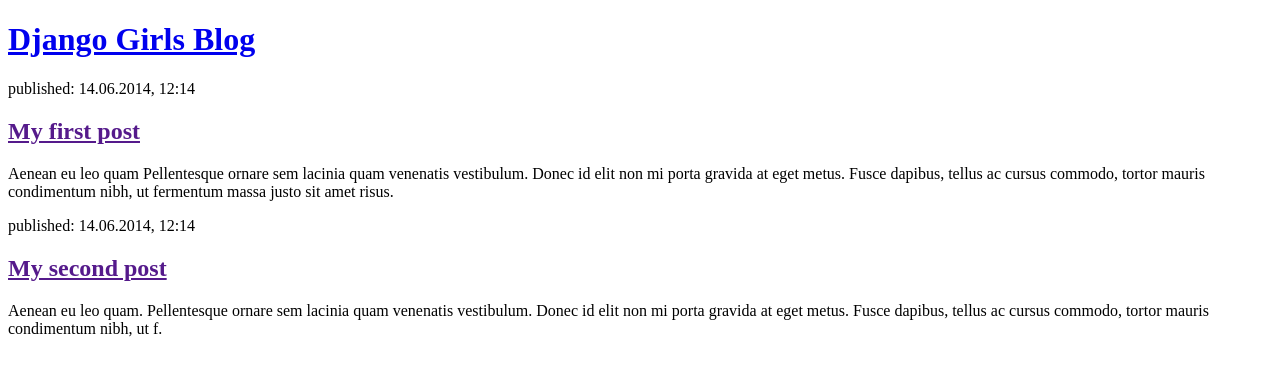
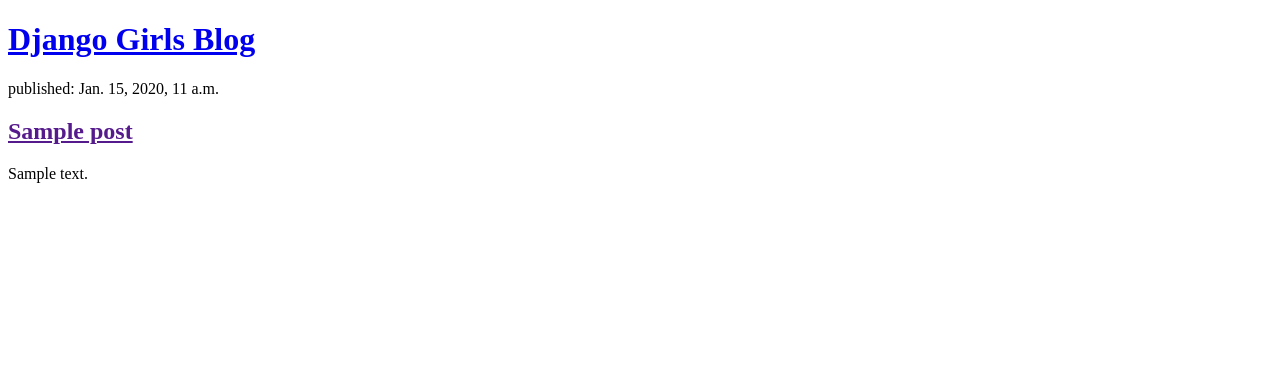
Before and after one commit to cinx/dg-ws-blog, a Django app: page / in a window 1280 px wide. Shown: the top 376 px of the page. Run offline with Django 5.2, Linux system fonts and the light colour scheme; tables that the repository leaves empty hold one stand-in row (values such as "Sample post").

Commit message:
dynamic template

```diff
--- a/dgblog/templates/dgblog/post_list.html
+++ b/dgblog/templates/dgblog/post_list.html
@@ -8,17 +8,15 @@
         <header>
             <h1><a href="/">Django Girls Blog</a></h1>
         </header>
+        {% for post in posts %}
 
-        <article>
-            <time>published: 14.06.2014, 12:14</time>
-            <h2><a href="">My first post</a></h2>
-            <p>Aenean eu leo quam Pellentesque ornare sem lacinia quam venenatis vestibulum. Donec id elit non mi porta gravida at eget metus. Fusce dapibus, tellus ac cursus commodo, tortor mauris condimentum nibh, ut fermentum massa justo sit amet risus.</p>
-        </article>
+          <article>
+              <time>published: {{ post.published_date }}</time>
+              <h2><a href="">{{ post.title }}</a></h2>
+              <p>{{ post.text|linebreaksbr }}</p>
+          </article>
 
-        <article>
-            <time>published: 14.06.2014, 12:14</time>
-            <h2><a href="">My second post</a></h2>
-            <p>Aenean eu leo quam. Pellentesque ornare sem lacinia quam venenatis vestibulum. Donec id elit non mi porta gravida at eget metus. Fusce dapibus, tellus ac cursus commodo, tortor mauris condimentum nibh, ut f.</p>
-        </article>
+        {% endfor %}
+
     </body>
 </html>
--- a/dgblog/views.py
+++ b/dgblog/views.py
@@ -1,6 +1,10 @@
 from django.shortcuts import render
+from django.utils import timezone
+from .models import Post
 
 # Create your views here.
 
 def post_list(request):
-  return render(request, 'dgblog/post_list.html', {})
+  # posts = Post.objects.filter(published_date__lte=timezone.now()).order_by('-published_date')
+  posts = Post.objects.exclude(title__contains='terminal').order_by('published_date')
+  return render(request, 'dgblog/post_list.html', {'posts': posts})
```
